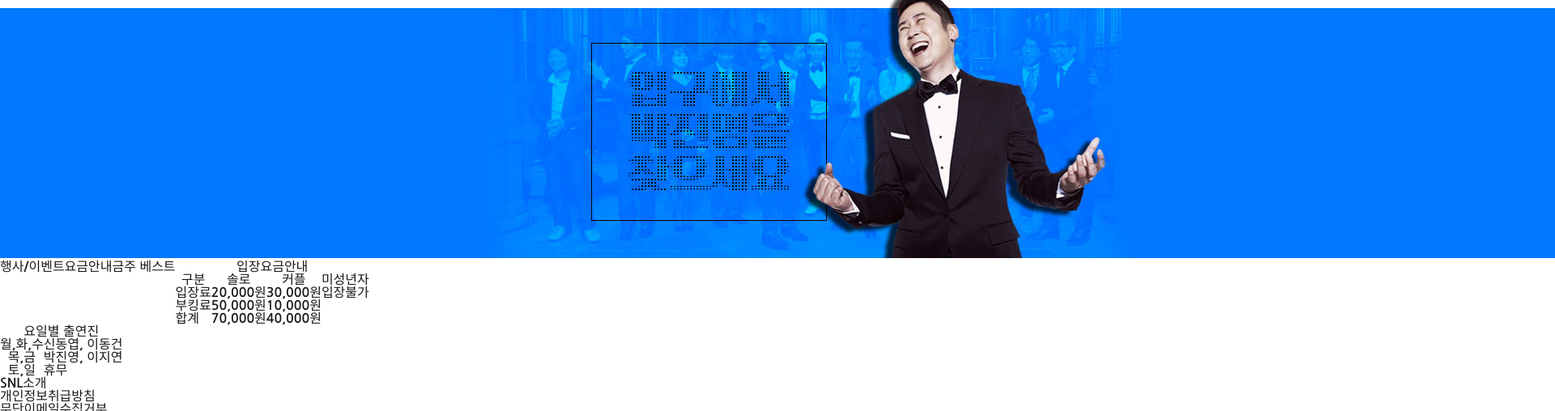
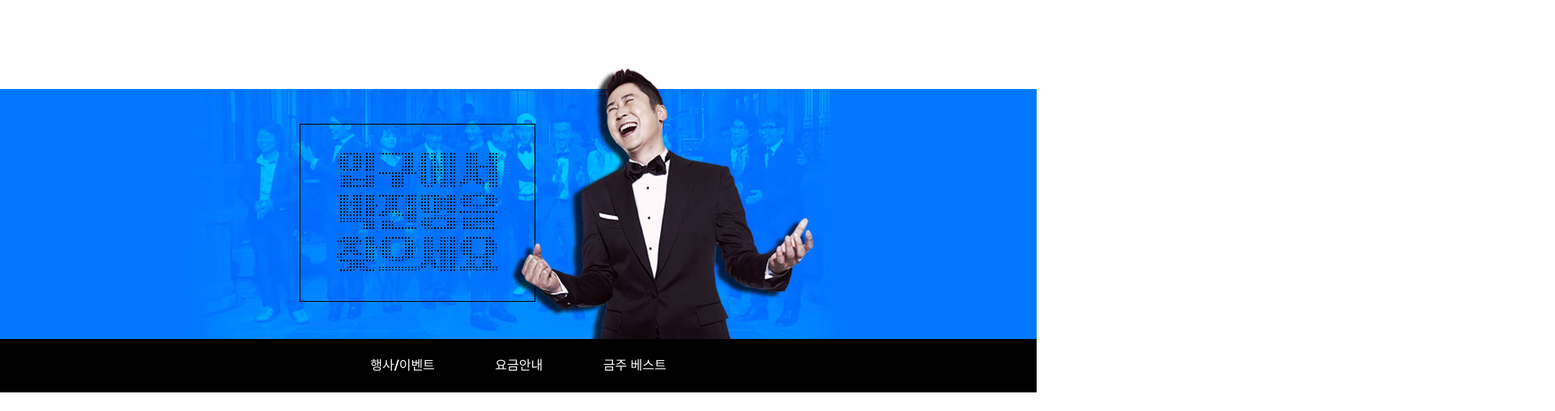
Before and after one commit to 01sammy/SNL-web, a plain HTML site: page fee.html in a window 1280 px wide. Shown: the part 168-676 px from the top of the page at 81% size, 1920 px wide, since content can reach past the window. Drawn offline with nearby package versions, Linux system fonts and the light colour scheme.

Commit message:
fee finish

```diff
--- a/css/style.css
+++ b/css/style.css
@@ -13,6 +13,115 @@ a, a:link {
     height: 152px;
     margin: 0 auto;
 }
-.menu ul li{
-    float: left;
+.picture {
+   /* max-width: 100%;*/
+    background: url("../images/heroImg.jpg") center;
+    height: 335px;
+    margin: 100px 0 0 0;
 }
+
+.menu {
+    background:rgb(0, 0, 0);
+    color: white;
+    text-align: center;
+}
+
+.menu li {
+    display: inline-block;
+    padding: 25px 0;
+}
+.menu li:nth-child(2) {
+    margin: 0 70px;
+}
+
+.menu a:hover {
+    color: #01ccff;
+}
+/*main style*/
+/*table setting*/
+table {
+    border-collapse: collapse;
+    width: 800px;
+    margin: 0 auto;
+}
+table, th, td {
+    border: 1px solid #191919;
+}
+
+.bg {
+    background: #ffeded;
+}
+.point {
+    color: #ff0000;
+}
+th, td {
+    padding: 20px 0;
+    text-align: center;
+    vertical-align: middle;
+}
+th {
+    background: #f7f7f7;
+}
+caption {
+    margin: 70px 0 20px;
+    font-size: 1.125em;
+}
+/*fee table*/
+#tb_fee th {
+    width: 25%;
+}
+
+/*casting table*/
+#tb_cast th {
+    width: 25%;
+}
+
+#tb_cast {
+    margin-bottom:50px;
+}
+#tb_cast td {
+    width: 75%;
+}
+
+/*footer style*/
+.extra-menu {
+    background: #fafafa;
+    color: #666666;
+    border-top: 1px solid #666;
+}
+.extra-menu ul {
+    text-align: center;
+}
+.extra-menu li {
+    display: inline-block;
+    padding: 15px 0;
+}
+.extra-menu li:nth-child(2) {
+    margin: 0 30px;
+}
+
+.extra-menu a:hover {
+    color: #191919;
+    text-decoration: underline;
+}
+.black-bg {
+    background: black;
+    overflow: hidden;
+}
+.black-bg p {
+    color: white;
+    text-align: center;
+    margin: 15px 0;
+}
+.footer-logo {
+    width: 103px;
+    height: 101px;
+    margin: 30px auto 20px;
+}
+
+/* rwd(responsive web design, 반응형 웹디자인*/
+@media screen and (max-width: 480px) {
+     #tb_fee, #tb_cast {
+        max-width: 90%
+    }
+}
--- a/fee.html
+++ b/fee.html
@@ -1,23 +1,33 @@
 <!DOCTYPE html>
 <html lang="en">
+
 <head>
     <meta charset="UTF-8">
     <meta http-equiv="X-UA-Compatible" content="IE=edge">
     <meta name="viewport" content="width=device-width, initial-scale=1.0">
+    <meta property="og:title" content="SNL : Saturday Night Life">
+    <meta property="og:site_name" content="SNL : Saturday Night Life">
+    <meta property="og:url" content="http://sunshine01.dothome.co.kr">
+    <meta property="og:description" content="SNL 시사 토크쇼 ">
+    <meta property="og:type" content="article">
+    <meta property="og:image" content="http://sunshine01.dothome.co.kr/snl-web/images/opengraph.png">
+
     <title>SNL &gt; 요금안내</title>
+    <link rel="shortcut icon" href="images/favicon.png" type="image/x-icon">
     <link href="https://cdnjs.cloudflare.com/ajax/libs/meyer-reset/2.0/reset.min.css" rel="stylesheet">
     <link rel="preconnect" href="https://fonts.googleapis.com">
     <link rel="preconnect" href="https://fonts.gstatic.com" crossorigin>
     <link href="https://fonts.googleapis.com/css2?family=Nanum+Gothic:wght@700&display=swap" rel="stylesheet">
     <link rel="stylesheet" href="css/style.css">
 </head>
+
 <body>
     <div id="header">
         <div class="logo">
             <img src="images/img_logo1.jpg" alt="snl">
         </div>
         <div class="picture">
-            <img src="images/heroImg.jpg" alt="entertainer">
+
         </div>
         <div class="menu">
             <ul>
@@ -28,7 +38,7 @@
         </div>
     </div>
     <div id="main">
-        <table>
+        <table id="tb_fee">
             <caption>입장요금안내</caption>
             <tr>
                 <th>구분</th>
@@ -40,7 +50,7 @@
                 <td>입장료</td>
                 <td>20,000원</td>
                 <td>30,000원</td>
-                <td rowspan="3">입장불가</td>
+                <td rowspan="3" class="bg">입장불가</td>
             </tr>
             <tr>
                 <td>부킹료</td>
@@ -48,21 +58,24 @@
                 <td>10,000원</td>
             </tr>
             <tr>
-                <td>합계</td>
+                <td class=point>합계</td>
                 <td>70,000원</td>
                 <td>40,000원</td>
             </tr>
         </table>
-        <table>
+        <table id="tb_cast">
             <caption>요일별 출연진</caption>
             <tr>
-                <th>월,화,수</th><td>신동엽, 이동건</td>
+                <th>월,화,수</th>
+                <td>신동엽, 이동건</td>
             </tr>
             <tr>
-                <th>목,금</th><td>박진영, 이지연</td>
+                <th>목,금</th>
+                <td>박진영, 이지연</td>
             </tr>
             <tr>
-                <th>토,일</th><td>휴무</td>
+                <th>토,일</th>
+                <td>휴무</td>
             </tr>
         </table>
     </div>
@@ -74,11 +87,14 @@
                 <li><a href="#">무단이메일수집거부</a></li>
             </ul>
         </div>
-        <div class="footer-logo">
-            <img src="images/img_logo1.jpg" alt="snl">
+        <div class="black-bg">
+            <div class="footer-logo">
+                <img src="images/img_logo2.jpg" alt="snl">
+            </div>
+            <p>광주광역시 서구 경열로 3 (농성동 271-4) SNL빌딩</p>
+            <p>Copyright(c) SNl. All Rights Reserved</p>
         </div>
-        <p>광주광역시 서구 경열로 3 (농성동 271-4) SNL빌딩</p>
-        <p>Copyright(c) SNl. All Rights reserved</p>
     </div>
 </body>
+
 </html>
```
Also changed, not shown: images/favicon.png, images/opengraph.png (added), 1 other file.
